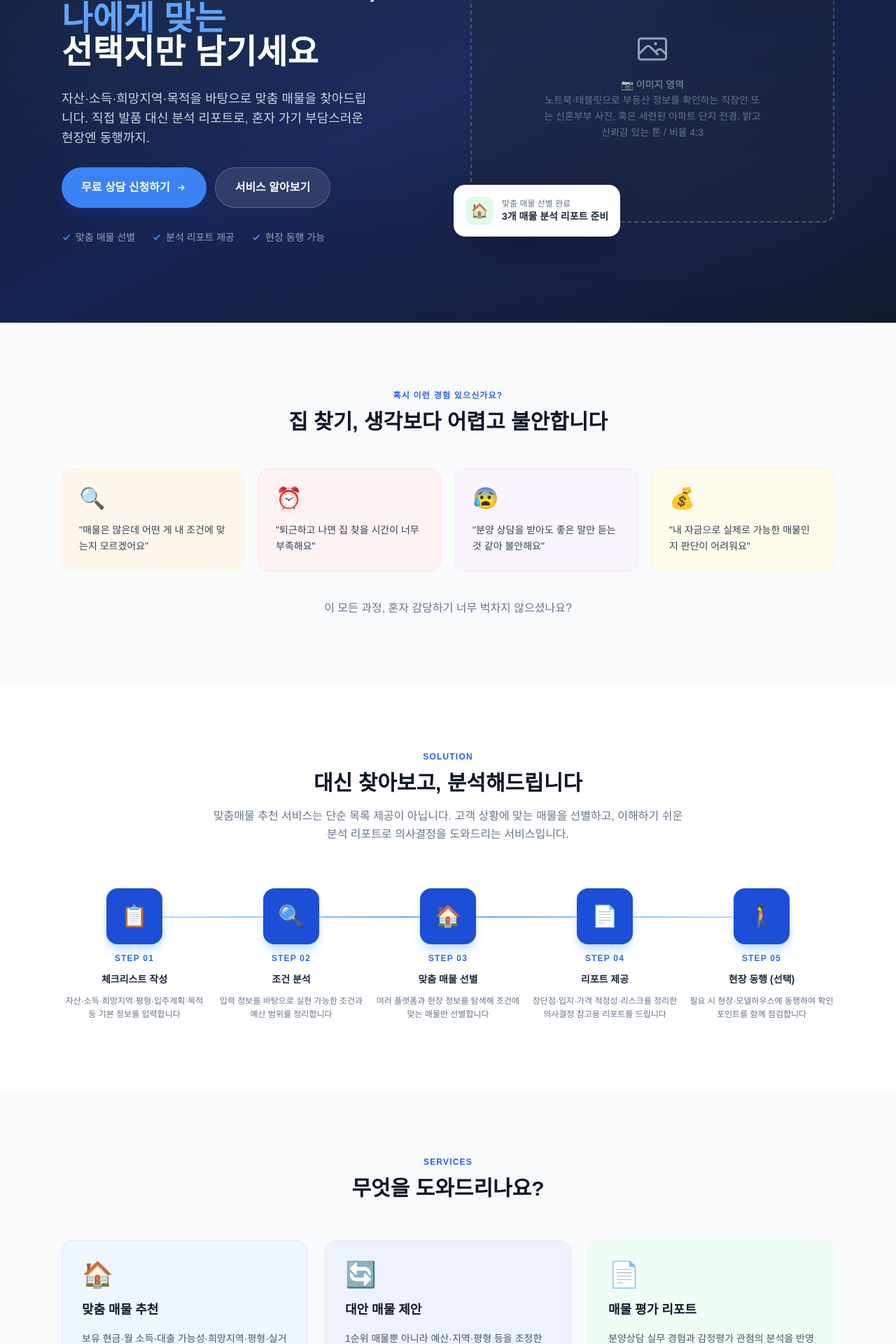
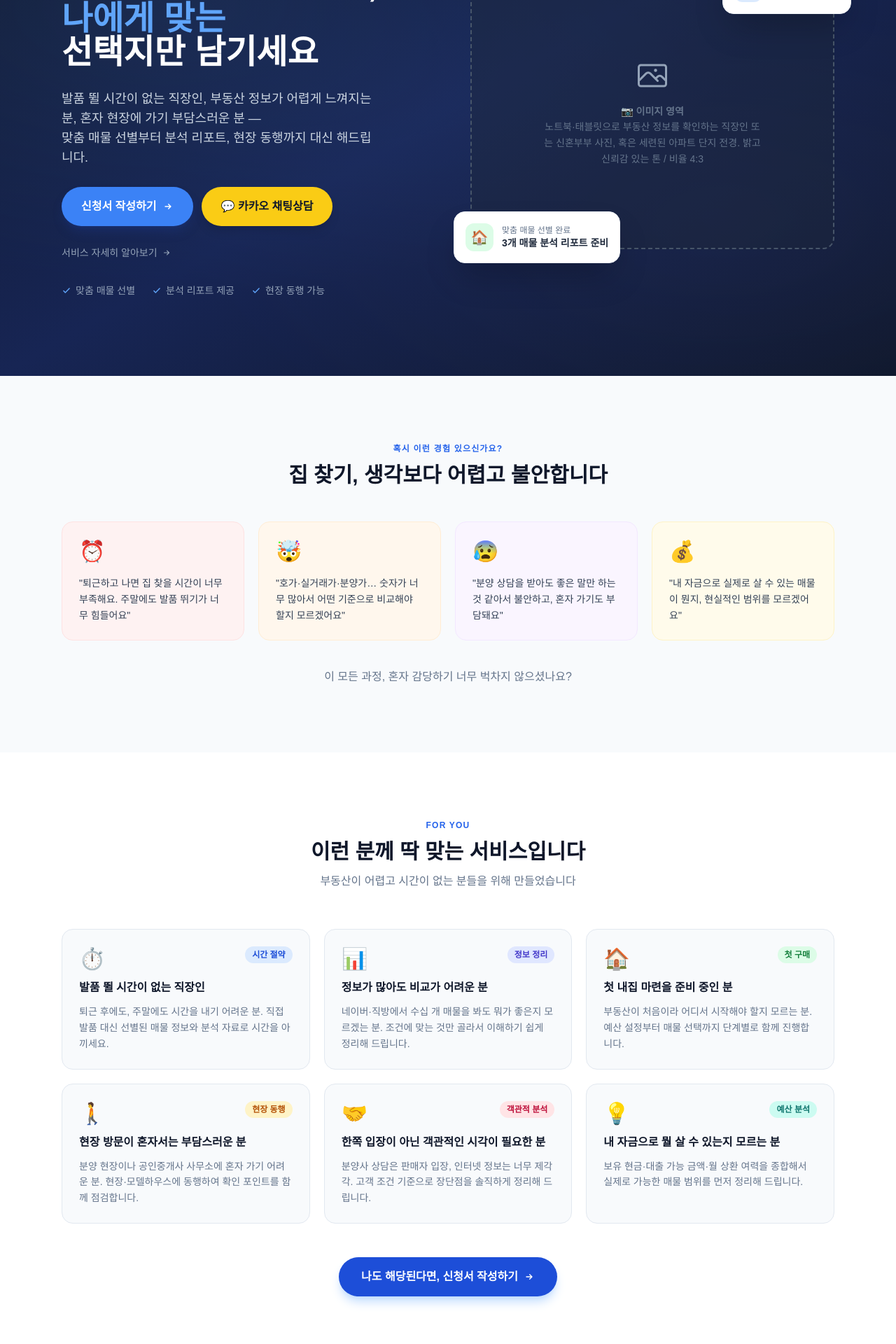
Before and after one commit to KHLPilot/oboon-funnel, a Next.js app: page / in a window 1280 px wide. Shown: the part 280-2200 px from the top of the page at 70% size. Built offline with nearby package versions, Linux system fonts and the light colour scheme.

Commit message:
오픈채팅 및 구글폼 링크 삽입

```diff
--- a/src/app/page.tsx
+++ b/src/app/page.tsx
@@ -7,10 +7,11 @@ import Link from "next/link";
 // 서비스 설정 상수 — 이 부분만 수정하면 됩니다
 // ============================================================
 const SERVICE_NAME = "맞춤매물 추천 서비스";
-const PRICE_TEXT = "오픈 준비 중";
-const PRICE_DETAIL = "상담 후 개별 안내";
-const CONTACT_PHONE = "010-0000-0000";
-const CONTACT_EMAIL = "contact@example.com";
+const PRICE_TEXT = "5만원";
+const PRICE_DETAIL = "리뷰 작성 시 무료 진행";
+const FORM_URL = "https://docs.google.com/forms/d/e/1FAIpQLSefi0ZDswMiI5ltU37Gq1prcUWRTivMWD48WgKesbXyH5jWXQ/viewform";
+const KAKAO_URL = "https://open.kakao.com/o/stRnXTsi";
+const KAKAO_QR_URL = "/images/kakao-qr.png";
 // ============================================================
 
 // ── 인라인 SVG 아이콘 ────────────────────────────────────────
@@ -118,10 +119,12 @@ export default function Home() {
               성향 테스트
             </Link>
             <a
-              href="#contact"
+              href={FORM_URL}
+              target="_blank"
+              rel="noopener noreferrer"
               className="inline-flex items-center gap-2 bg-blue-700 text-white px-4 sm:px-5 py-2.5 rounded-full text-xs sm:text-sm font-semibold hover:bg-blue-800 transition-colors"
             >
-              무료 상담 신청
+              상담 신청
             </a>
           </div>
         </div>
@@ -146,24 +149,36 @@ export default function Home() {
                 <br />선택지만 남기세요
               </h1>
               <p className="text-slate-300 text-base sm:text-lg leading-relaxed max-w-md">
-                자산·소득·희망지역·목적을 바탕으로 맞춤 매물을 찾아드립니다.
-                직접 발품 대신 분석 리포트로, 혼자 가기 부담스러운 현장엔 동행까지.
+                발품 뛸 시간이 없는 직장인, 부동산 정보가 어렵게 느껴지는 분,
+                혼자 현장에 가기 부담스러운 분 —<br />
+                맞춤 매물 선별부터 분석 리포트, 현장 동행까지 대신 해드립니다.
               </p>
               <div className="flex flex-col sm:flex-row gap-3">
                 <a
-                  href="#contact"
+                  href={FORM_URL}
+                  target="_blank"
+                  rel="noopener noreferrer"
                   className="inline-flex items-center justify-center gap-2 bg-blue-500 hover:bg-blue-400 text-white px-7 py-4 rounded-full font-bold text-base transition-colors shadow-lg shadow-blue-900/40"
                 >
-                  무료 상담 신청하기
+                  신청서 작성하기
                   <IconArrowRight className="w-4 h-4" />
                 </a>
                 <a
-                  href="#features"
-                  className="inline-flex items-center justify-center gap-2 bg-white/10 hover:bg-white/20 text-white border border-white/20 px-7 py-4 rounded-full font-semibold text-base transition-colors"
+                  href={KAKAO_URL}
+                  target="_blank"
+                  rel="noopener noreferrer"
+                  className="inline-flex items-center justify-center gap-2 bg-yellow-400 hover:bg-yellow-300 text-slate-900 px-7 py-4 rounded-full font-bold text-base transition-colors shadow-lg"
                 >
-                  서비스 알아보기
+                  💬 카카오 채팅상담
                 </a>
               </div>
+              <a
+                href="#features"
+                className="inline-flex items-center gap-1.5 text-sm text-slate-400 hover:text-slate-300 transition-colors"
+              >
+                서비스 자세히 알아보기
+                <IconArrowRight className="w-3.5 h-3.5" />
+              </a>
               <div className="flex flex-wrap items-center gap-x-6 gap-y-2 pt-1 text-sm text-slate-400">
                 {["맞춤 매물 선별", "분석 리포트 제공", "현장 동행 가능"].map((t) => (
                   <span key={t} className="flex items-center gap-1.5">
@@ -210,10 +225,10 @@ export default function Home() {
           </div>
           <div className="grid sm:grid-cols-2 lg:grid-cols-4 gap-5">
             {[
-              { emoji: "🔍", bg: "bg-orange-50", border: "border-orange-100", text: '"매물은 많은데 어떤 게 내 조건에 맞는지 모르겠어요"' },
-              { emoji: "⏰", bg: "bg-red-50", border: "border-red-100", text: '"퇴근하고 나면 집 찾을 시간이 너무 부족해요"' },
-              { emoji: "😰", bg: "bg-purple-50", border: "border-purple-100", text: '"분양 상담을 받아도 좋은 말만 듣는 것 같아 불안해요"' },
-              { emoji: "💰", bg: "bg-amber-50", border: "border-amber-100", text: '"내 자금으로 실제로 가능한 매물인지 판단이 어려워요"' },
+              { emoji: "⏰", bg: "bg-red-50", border: "border-red-100", text: '"퇴근하고 나면 집 찾을 시간이 너무 부족해요. 주말에도 발품 뛰기가 너무 힘들어요"' },
+              { emoji: "🤯", bg: "bg-orange-50", border: "border-orange-100", text: '"호가·실거래가·분양가… 숫자가 너무 많아서 어떤 기준으로 비교해야 할지 모르겠어요"' },
+              { emoji: "😰", bg: "bg-purple-50", border: "border-purple-100", text: '"분양 상담을 받아도 좋은 말만 하는 것 같아서 불안하고, 혼자 가기도 부담돼요"' },
+              { emoji: "💰", bg: "bg-amber-50", border: "border-amber-100", text: '"내 자금으로 실제로 살 수 있는 매물이 뭔지, 현실적인 범위를 모르겠어요"' },
             ].map((item, i) => (
               <div key={i} className={`${item.bg} border ${item.border} rounded-2xl p-6 space-y-4`}>
                 <div className="text-3xl">{item.emoji}</div>
@@ -225,8 +240,87 @@ export default function Home() {
         </div>
       </section>
 
-      {/* ── 3. Solution ── */}
+      {/* ── 3. 이런 분께 딱입니다 ── */}
       <section className="py-20 sm:py-24 bg-white">
+        <div className="max-w-6xl mx-auto px-4 sm:px-6">
+          <div className="text-center mb-14">
+            <SectionLabel>For You</SectionLabel>
+            <h2 className="text-2xl sm:text-3xl font-bold text-slate-900 mb-3">이런 분께 딱 맞는 서비스입니다</h2>
+            <p className="text-slate-500 text-base max-w-xl mx-auto">
+              부동산이 어렵고 시간이 없는 분들을 위해 만들었습니다
+            </p>
+          </div>
+          <div className="grid sm:grid-cols-2 lg:grid-cols-3 gap-5">
+            {[
+              {
+                emoji: "⏱️",
+                title: "발품 뛸 시간이 없는 직장인",
+                desc: "퇴근 후에도, 주말에도 시간을 내기 어려운 분. 직접 발품 대신 선별된 매물 정보와 분석 자료로 시간을 아끼세요.",
+                tag: "시간 절약",
+                tagColor: "bg-blue-100 text-blue-700",
+              },
+              {
+                emoji: "📊",
+                title: "정보가 많아도 비교가 어려운 분",
+                desc: "네이버·직방에서 수십 개 매물을 봐도 뭐가 좋은지 모르겠는 분. 조건에 맞는 것만 골라서 이해하기 쉽게 정리해 드립니다.",
+                tag: "정보 정리",
+                tagColor: "bg-indigo-100 text-indigo-700",
+              },
+              {
+                emoji: "🏠",
+                title: "첫 내집 마련을 준비 중인 분",
+                desc: "부동산이 처음이라 어디서 시작해야 할지 모르는 분. 예산 설정부터 매물 선택까지 단계별로 함께 진행합니다.",
+                tag: "첫 구매",
+                tagColor: "bg-green-100 text-green-700",
+              },
+              {
+                emoji: "🚶",
+                title: "현장 방문이 혼자서는 부담스러운 분",
+                desc: "분양 현장이나 공인중개사 사무소에 혼자 가기 어려운 분. 현장·모델하우스에 동행하여 확인 포인트를 함께 점검합니다.",
+                tag: "현장 동행",
+                tagColor: "bg-amber-100 text-amber-700",
+              },
+              {
+                emoji: "🤝",
+                title: "한쪽 입장이 아닌 객관적인 시각이 필요한 분",
+                desc: "분양사 상담은 판매자 입장, 인터넷 정보는 너무 제각각. 고객 조건 기준으로 장단점을 솔직하게 정리해 드립니다.",
+                tag: "객관적 분석",
+                tagColor: "bg-rose-100 text-rose-700",
+              },
+              {
+                emoji: "💡",
+                title: "내 자금으로 뭘 살 수 있는지 모르는 분",
+                desc: "보유 현금·대출 가능 금액·월 상환 여력을 종합해서 실제로 가능한 매물 범위를 먼저 정리해 드립니다.",
+                tag: "예산 분석",
+                tagColor: "bg-teal-100 text-teal-700",
+              },
+            ].map((item, i) => (
+              <div key={i} className="bg-slate-50 border border-slate-200 rounded-2xl p-6 space-y-3 hover:shadow-md hover:border-blue-200 transition-all duration-200">
+                <div className="flex items-start justify-between">
+                  <span className="text-3xl">{item.emoji}</span>
+                  <span className={`text-xs font-bold px-2.5 py-1 rounded-full ${item.tagColor}`}>{item.tag}</span>
+                </div>
+                <h3 className="font-bold text-slate-900 text-base leading-snug">{item.title}</h3>
+                <p className="text-slate-500 text-sm leading-relaxed">{item.desc}</p>
+              </div>
+            ))}
+          </div>
+          <div className="mt-12 text-center">
+            <a
+              href={FORM_URL}
+              target="_blank"
+              rel="noopener noreferrer"
+              className="inline-flex items-center gap-2 bg-blue-700 hover:bg-blue-800 text-white px-8 py-4 rounded-full font-bold text-base transition-colors shadow-lg shadow-blue-200"
+            >
+              나도 해당된다면, 신청서 작성하기
+              <IconArrowRight className="w-4 h-4" />
+            </a>
+          </div>
+        </div>
+      </section>
+
+      {/* ── 4. Solution ── */}
+      <section className="py-20 sm:py-24 bg-slate-50">
         <div className="max-w-6xl mx-auto px-4 sm:px-6">
           <div className="text-center mb-16">
             <SectionLabel>Solution</SectionLabel>
@@ -260,8 +354,8 @@ export default function Home() {
         </div>
       </section>
 
-      {/* ── 4. Service Features ── */}
-      <section id="features" className="py-20 sm:py-24 bg-slate-50">
+      {/* ── 5. Service Features ── */}
+      <section id="features" className="py-20 sm:py-24 bg-white">
         <div className="max-w-6xl mx-auto px-4 sm:px-6">
           <div className="text-center mb-14">
             <SectionLabel>Services</SectionLabel>
@@ -293,8 +387,8 @@ export default function Home() {
         </div>
       </section>
 
-      {/* ── 5. Report Preview ── */}
-      <section className="py-20 sm:py-24 bg-white">
+      {/* ── 6. Report Preview ── */}
+      <section className="py-20 sm:py-24 bg-slate-50">
         <div className="max-w-6xl mx-auto px-4 sm:px-6">
           <div className="grid lg:grid-cols-2 gap-14 lg:gap-20 items-center">
             <div className="space-y-6">
@@ -378,7 +472,7 @@ export default function Home() {
         </div>
       </section>
 
-      {/* ── 6. Process ── */}
+      {/* ── 7. Process ── */}
       <section className="py-20 sm:py-24 bg-blue-950 text-white">
         <div className="max-w-3xl mx-auto px-4 sm:px-6">
           <div className="text-center mb-14">
@@ -410,7 +504,7 @@ export default function Home() {
         </div>
       </section>
 
-      {/* ── 7. Trust ── */}
+      {/* ── 8. Trust ── */}
       <section className="py-20 sm:py-24 bg-white">
         <div className="max-w-6xl mx-auto px-4 sm:px-6">
           <div className="grid lg:grid-cols-2 gap-14 lg:gap-20 items-center">
@@ -473,7 +567,7 @@ export default function Home() {
         </div>
       </section>
 
-      {/* ── 8. FAQ ── */}
+      {/* ── 9. FAQ ── */}
       <section className="py-20 sm:py-24 bg-slate-50">
         <div className="max-w-3xl mx-auto px-4 sm:px-6">
           <div className="text-center mb-12">
@@ -482,7 +576,7 @@ export default function Home() {
           </div>
           <div className="space-y-3">
             {[
-              { q: "비용은 얼마인가요?", a: `현재 ${PRICE_TEXT} 단계입니다. ${PRICE_DETAIL}. 오픈 후 정확한 안내를 드릴 예정이며, 먼저 무료 상담을 통해 서비스 범위와 비용을 확인하실 수 있습니다.` },
+              { q: "비용은 얼마인가요?", a: `서비스 이용 요금은 ${PRICE_TEXT}입니다. 단, 서비스 이용 후 솔직한 리뷰를 작성해 주시면 무료로 진행해 드립니다. 초기 오픈 혜택으로 한시적으로 운영 중이니 먼저 신청해 보세요.` },
               { q: "추천받으면 꼭 계약해야 하나요?", a: "아닙니다. 최종 계약 여부는 전적으로 고객님의 결정입니다. 저희는 의사결정을 돕는 분석 자료와 상담을 제공하며, 계약을 강요하거나 대행하지 않습니다." },
               { q: "리포트는 법적 감정평가서인가요?", a: "아닙니다. 분양상담 실무 경험과 감정평가 관점의 분석을 반영한 의사결정 참고용 분석 자료입니다. 법적 효력이 있는 감정평가서가 아니며, 투자 수익을 보장하는 자료도 아닙니다." },
               { q: "현장 동행 서비스도 가능한가요?", a: "네, 가능합니다. 혼자 현장이나 모델하우스를 방문하기 부담스러우신 경우 동행하여 확인 포인트를 함께 점검해 드립니다. 동행 가능 여부 및 일정은 상담을 통해 조율합니다." },
@@ -495,7 +589,7 @@ export default function Home() {
         </div>
       </section>
 
-      {/* ── 9. CTA ── */}
+      {/* ── 10. CTA ── */}
       <section id="contact" className="py-24 sm:py-32 bg-gradient-to-br from-blue-700 via-blue-800 to-blue-950 text-white relative overflow-hidden">
         <div className="absolute inset-0 opacity-10" style={{ backgroundImage: "radial-gradient(ellipse at 30% 50%, rgba(255,255,255,0.4) 0%, transparent 60%)" }} />
         <div className="relative max-w-3xl mx-auto px-4 sm:px-6 text-center space-y-7">
@@ -504,24 +598,46 @@ export default function Home() {
             내 조건에 맞는 매물,<br />대신 찾아드리겠습니다
           </h2>
           <p className="text-blue-200 text-base max-w-md mx-auto leading-relaxed">
-            무료 상담을 통해 어떤 도움이 가능한지 먼저 확인해 보세요.
+            신청서를 작성하거나 카카오 오픈채팅으로 간단히 문의해 보세요.
           </p>
+
           <div className="flex flex-col sm:flex-row gap-4 justify-center pt-2">
             <a
-              href={`tel:${CONTACT_PHONE}`}
+              href={FORM_URL}
+              target="_blank"
+              rel="noopener noreferrer"
               className="inline-flex items-center justify-center gap-2 bg-white text-blue-700 hover:bg-blue-50 px-8 py-4 rounded-full font-bold text-base transition-colors shadow-xl shadow-blue-900/40"
             >
-              📞 무료 상담 신청하기
+              📋 신청서 작성하기
             </a>
             <a
-              href={`mailto:${CONTACT_EMAIL}`}
-              className="inline-flex items-center justify-center gap-2 bg-blue-600/60 hover:bg-blue-500/70 text-white border border-blue-400/40 px-8 py-4 rounded-full font-bold text-base transition-colors"
+              href={KAKAO_URL}
+              target="_blank"
+              rel="noopener noreferrer"
+              className="inline-flex items-center justify-center gap-2 bg-yellow-400 hover:bg-yellow-300 text-slate-900 px-8 py-4 rounded-full font-bold text-base transition-colors shadow-lg"
             >
-              ✉️ 이메일 문의하기
+              💬 카카오 오픈채팅 문의
             </a>
           </div>
+
+          {/* QR 코드 */}
+          <div className="pt-4 flex flex-col items-center gap-3">
+            <p className="text-blue-300 text-xs">카카오 오픈채팅 QR코드로 바로 입장</p>
+            <div className="bg-white p-3 rounded-2xl shadow-xl inline-block">
+              {/* eslint-disable-next-line @next/next/no-img-element */}
+              <img
+                src={KAKAO_QR_URL}
+                alt="카카오 오픈채팅 QR코드"
+                width={120}
+                height={120}
+                className="rounded-lg"
+              />
+            </div>
+            <p className="text-blue-400 text-xs">QR 스캔 또는 위 버튼 클릭</p>
+          </div>
+
           <p className="text-blue-300 text-sm pt-2">
-            현재 서비스 이용 요금: <strong className="text-white">{PRICE_TEXT}</strong> — {PRICE_DETAIL}
+            서비스 이용 요금: <strong className="text-white">{PRICE_TEXT}</strong> — {PRICE_DETAIL}
           </p>
         </div>
       </section>
```
Also changed, not shown: public/images/kakao-qr.png (added).
